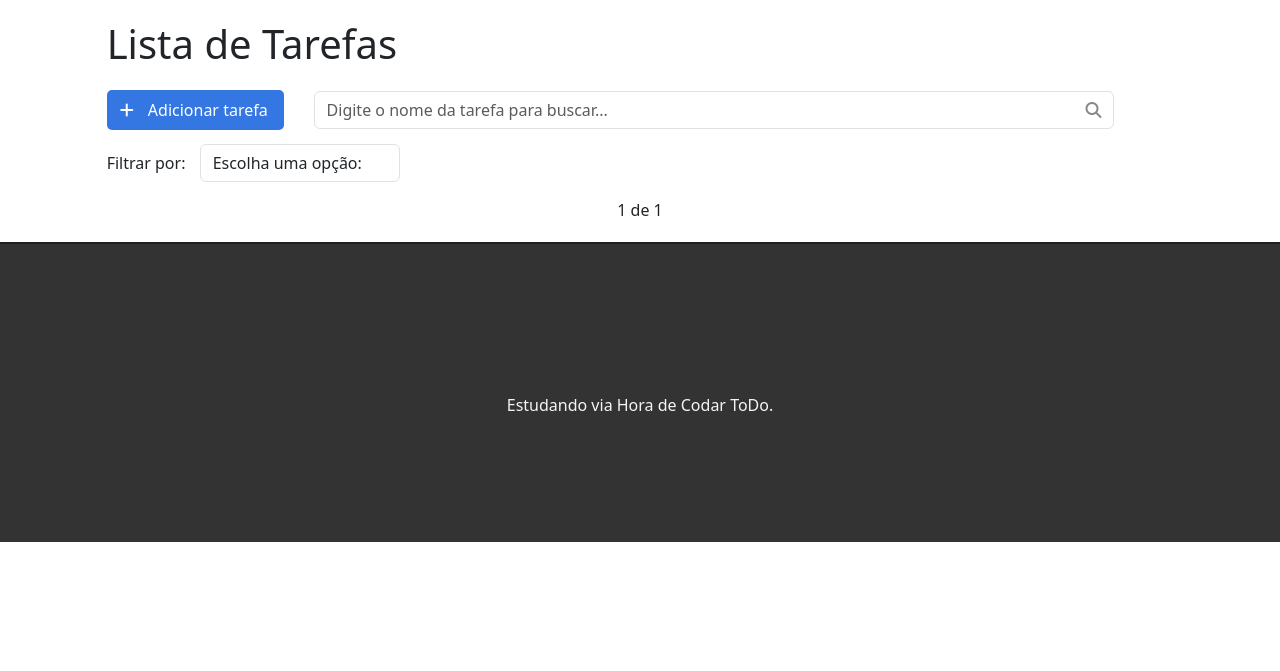
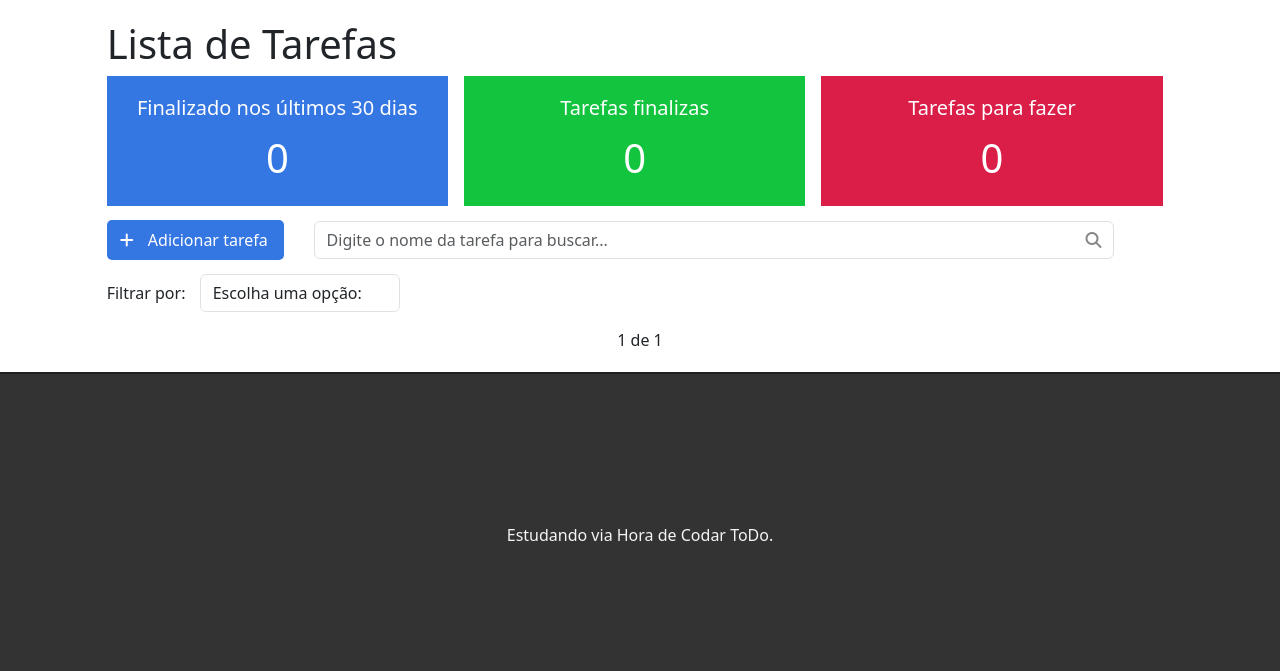
Before and after one commit to Gogoncalves18/Django_estudo, a Django app: page / in a window 1280 px wide. Shown: the part 57-728 px from the top of the page. Run offline with Django 5.2, Linux system fonts and the light colour scheme; the visitor is signed in with stand-in values (Sample User, id 1); data that the repository does not hold is empty; some libraries are stand-ins or nearby versions.

Commit message:
A16 - Criacao dashboard com counter para tarefas feitas e totais de tarefas.

```diff
--- a/To_do/tasks/templates/tasks/list.html
+++ b/To_do/tasks/templates/tasks/list.html
@@ -7,6 +7,28 @@
 
 <div class="offset-1 col-10 list-div">
     <h1>Lista de Tarefas</h1>
+
+    <!-- ESPAÇO PARA O DASHBOARD DE INFOS -->
+     <div class="container dashboard">
+
+        <div class="col-4 dashboard-box" id="dashboard-lastdays">
+            <h4>Finalizado nos últimos 30 dias</h4>
+            <span>{{ tasksDoneRecently }}</span>
+        </div>
+
+        <div class="col-4 dashboard-box" id="dashboard-done">
+            <h4>Tarefas finalizas</h4>
+            <span>{{ tasksDone }}</span>
+        </div>
+
+        <div class="col-4 dashboard-box" id="dashboard-doing">
+            <h4>Tarefas para fazer</h4>
+            <span>{{ tasksDoing }}</span>
+        </div>
+
+     </div>
+
+
     <!-- ENCOBRIR O BTN DE ADICIONAR TAREFA COM A ROTA PARA CRIAR TASK
      lá do urls.py -->
     <a id='add-link' href="newtask/">
--- a/To_do/tasks/views.py
+++ b/To_do/tasks/views.py
@@ -8,6 +8,7 @@ from django.contrib import messages
 
 # Importacao da paginacao para nao carregar muitos dados de uma vez
 from django.core.paginator import Paginator
+import datetime
 
 # DECORATOR DO DJANGO PARA DEFINIR QUEM TERÁ ACESSO AS INFOS DA VIEW
 # NESTE CASO TEMOS ISTO DO django.contrib.auth.decorators
@@ -22,6 +23,12 @@ def tasklist(request):
 
     # ESTOU RECEBENDO DO JS UM VAR COM NOME filter
     filterjs = request.GET.get('filter')
+
+    # CONTAGEM DAS TAREFAS PARA SEREM CARREGADAS NO FRONT EM DASHBOARDS DO list.html
+    tasksDoneRecently = Task.objects.filter(done='done',
+                                            updated_at__gt=datetime.datetime.now()-datetime.timedelta(days=30), user=request.user).count()
+    tasksDone = Task.objects.filter(done='done', user=request.user).count()
+    tasksDoing = Task.objects.filter(done='doing', user=request.user).count()
 
     # Valido se há algo em search
     if search:
@@ -56,7 +63,9 @@ def tasklist(request):
         # fx de numero de pagina
         tasks_field = paginacao.get_page(pag)
 
-    return render(request, 'tasks/list.html', {'tasks_f': tasks_field})
+    # ADICIONADO AS VARS QUE CONTAM AS TAREFAS PARA O DASHBOARD
+    return render(request, 'tasks/list.html', {'tasks_f': tasks_field, 'tasksDoneRecently': tasksDoneRecently,
+                                               'tasksDone': tasksDone, 'tasksDoing': tasksDoing})
 
 
 @login_required
```
